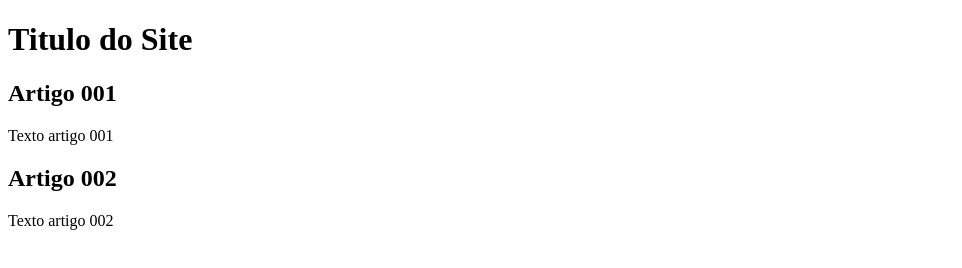
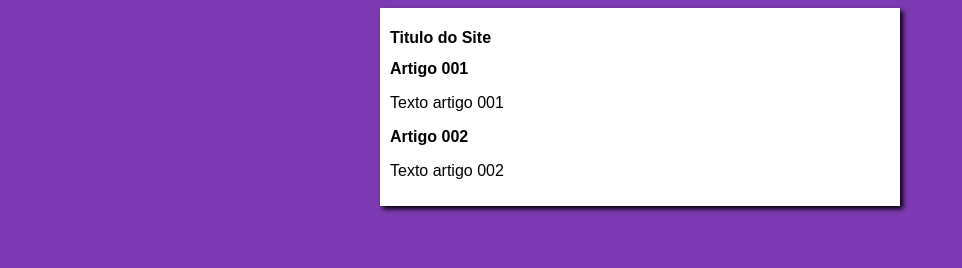
Before and after one commit to mattheusp/projeto-site, a plain HTML site: page index.html in a window 1280 px wide. Shown: the whole page, without its empty margins (0-962 px from the left). Drawn offline with Linux system fonts and the light colour scheme.

Commit message:
Iniciei o design

```diff
--- /dev/null
+++ b/estilos.css
@@ -0,0 +1,16 @@
+* {
+    font-family: Arial, Helvetica, sans-serif;
+    font-size: 16px;
+}
+
+body {
+    background-color: rgb(125, 59, 179);
+}
+
+main {
+    background-color: white;
+    width: 500px;
+    margin: auto;
+    padding: 10px;
+    box-shadow: 3px 3px 5px black;
+}
--- a/index.html
+++ b/index.html
@@ -5,6 +5,7 @@
     <meta http-equiv="X-UA-Compatible" content="IE=edge">
     <meta name="viewport" content="width=device-width, initial-scale=1.0">
     <title>Titulo do site</title>
+    <link rel="stylesheet" href="estilos.css">
 </head>
 <body>
         <main>
```
